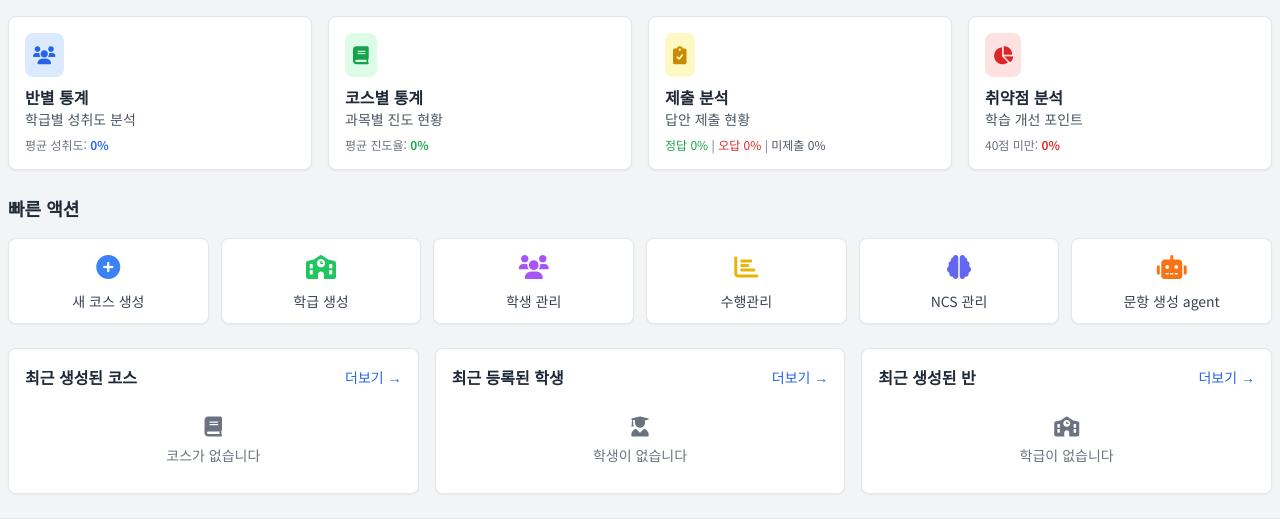
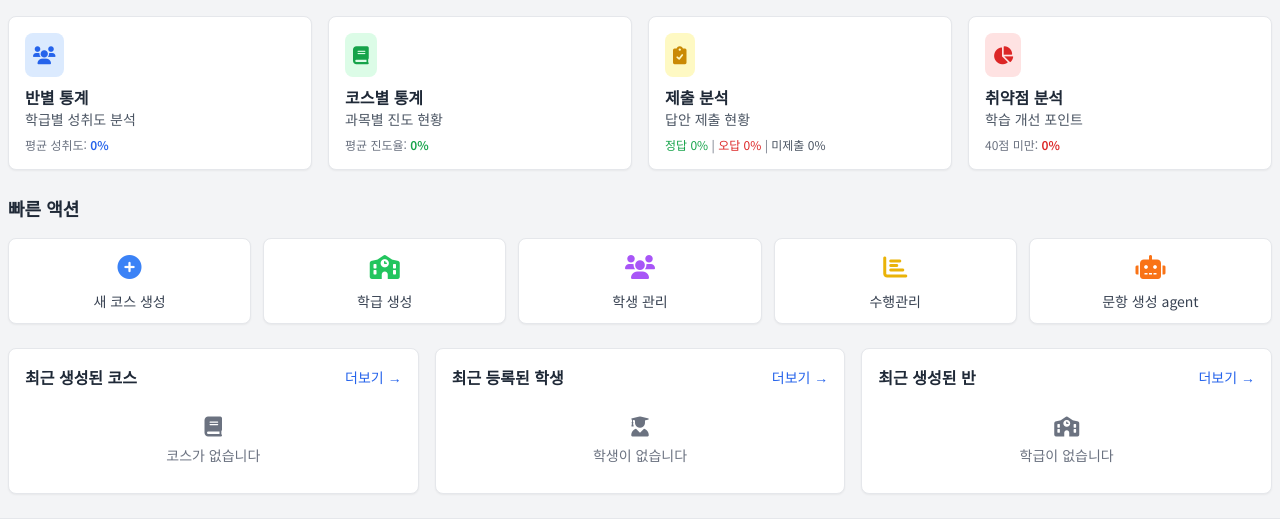
Before and after one commit to kmetastudy/megaclass, a Django app: template templates/teacher/dashboard.html in a window 1280 px wide. Shown: the part 334-853 px from the top of the page. Run offline with Django 5.2, Linux system fonts and the light colour scheme; the template is opened without the code that fills it, so the values that code supplies are empty; some libraries are stand-ins or nearby versions.

Commit message:
[Feat]: disable ncs navigating UI.

```diff
--- a/templates/student/dashboard.html
+++ b/templates/student/dashboard.html
@@ -88,7 +88,7 @@
 </div>
 
 <!-- NCS 학습 카드 추가 -->
-<div class="mb-8">
+<div class="mb-8 hidden">
     <a href="{% url 'ncs:student_dashboard' %}" class="block bg-gradient-to-r from-purple-500 to-indigo-500 rounded-2xl p-6 text-white hover:shadow-lg transition-all">
         <div class="flex items-center justify-between">
             <div>
--- a/templates/teacher/dashboard.html
+++ b/templates/teacher/dashboard.html
@@ -150,7 +150,7 @@
 <!-- 빠른 액션 -->
 <div class="mb-6">
     <h3 class="text-lg font-semibold text-gray-800 mb-4">빠른 액션</h3>
-    <div class="grid grid-cols-2 sm:grid-cols-6 gap-3">
+    <div class="grid grid-cols-2 sm:grid-cols-5 gap-3">
         <a href="{% url 'teacher:course_create' %}" class="flex flex-col items-center justify-center p-3 bg-white rounded-lg shadow-sm border border-gray-200 hover:shadow-md transition-shadow">
             <i class="fas fa-plus-circle text-blue-500 text-2xl mb-2"></i>
             <span class="text-sm font-medium text-gray-700">새 코스 생성</span>
@@ -167,10 +167,10 @@
             <i class="fas fa-chart-bar text-yellow-500 text-2xl mb-2"></i>
             <span class="text-sm font-medium text-gray-700">수행관리</span>
         </a>
-        <a href="{% url 'ncs:teacher_dashboard' %}" class="flex flex-col items-center justify-center p-3 bg-white rounded-lg shadow-sm border border-gray-200 hover:shadow-md transition-shadow">
+        {% comment %} <a href="{% url 'ncs:teacher_dashboard' %}" class="flex flex-col items-center justify-center p-3 bg-white rounded-lg shadow-sm border border-gray-200 hover:shadow-md transition-shadow">
             <i class="fas fa-brain text-indigo-500 text-2xl mb-2"></i>
             <span class="text-sm font-medium text-gray-700">NCS 관리</span>
-        </a>
+        </a> {% endcomment %}
         <a href="{% url 'super_agent:index' %}" class="flex flex-col items-center justify-center p-3 bg-white rounded-lg shadow-sm border border-gray-200 hover:shadow-md transition-shadow">
             <i class="fas fa-robot text-orange-500 text-2xl mb-2"></i>
             <span class="text-sm font-medium text-gray-700">문항 생성 agent</span>
```
